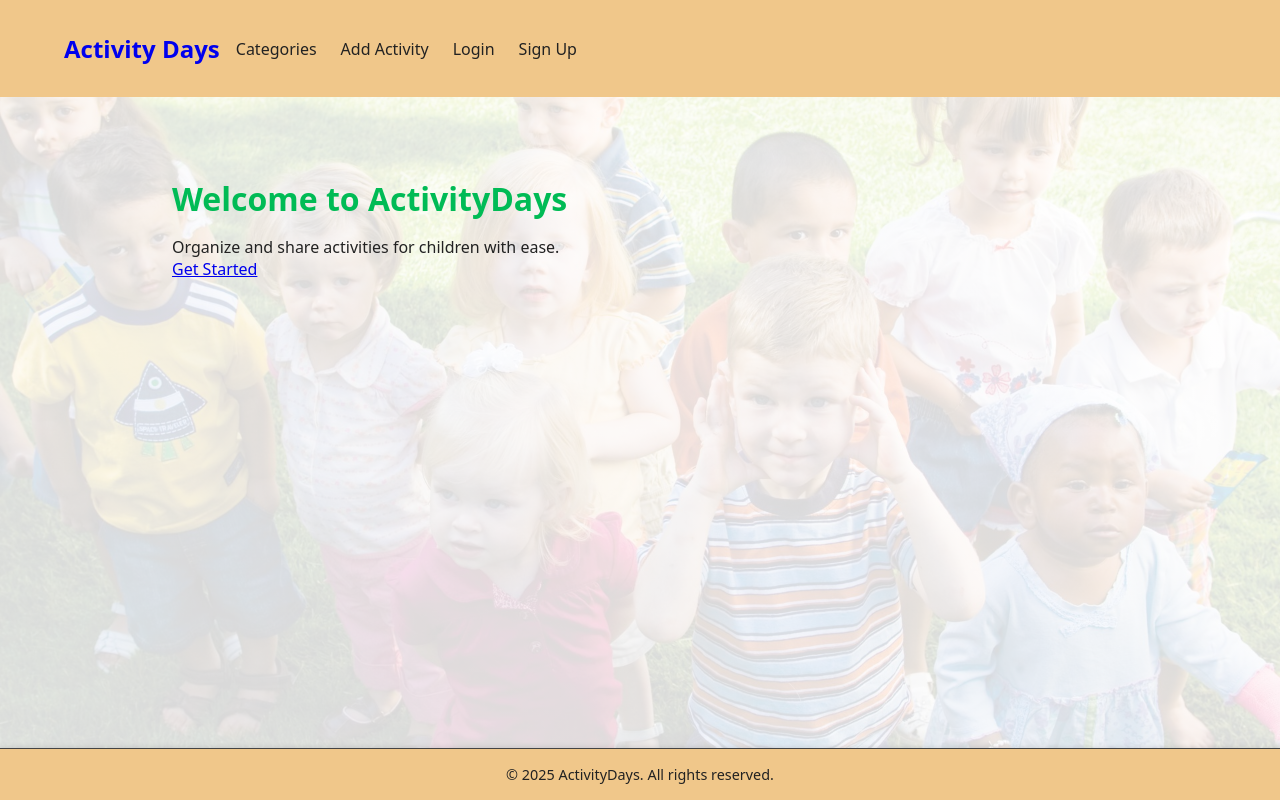
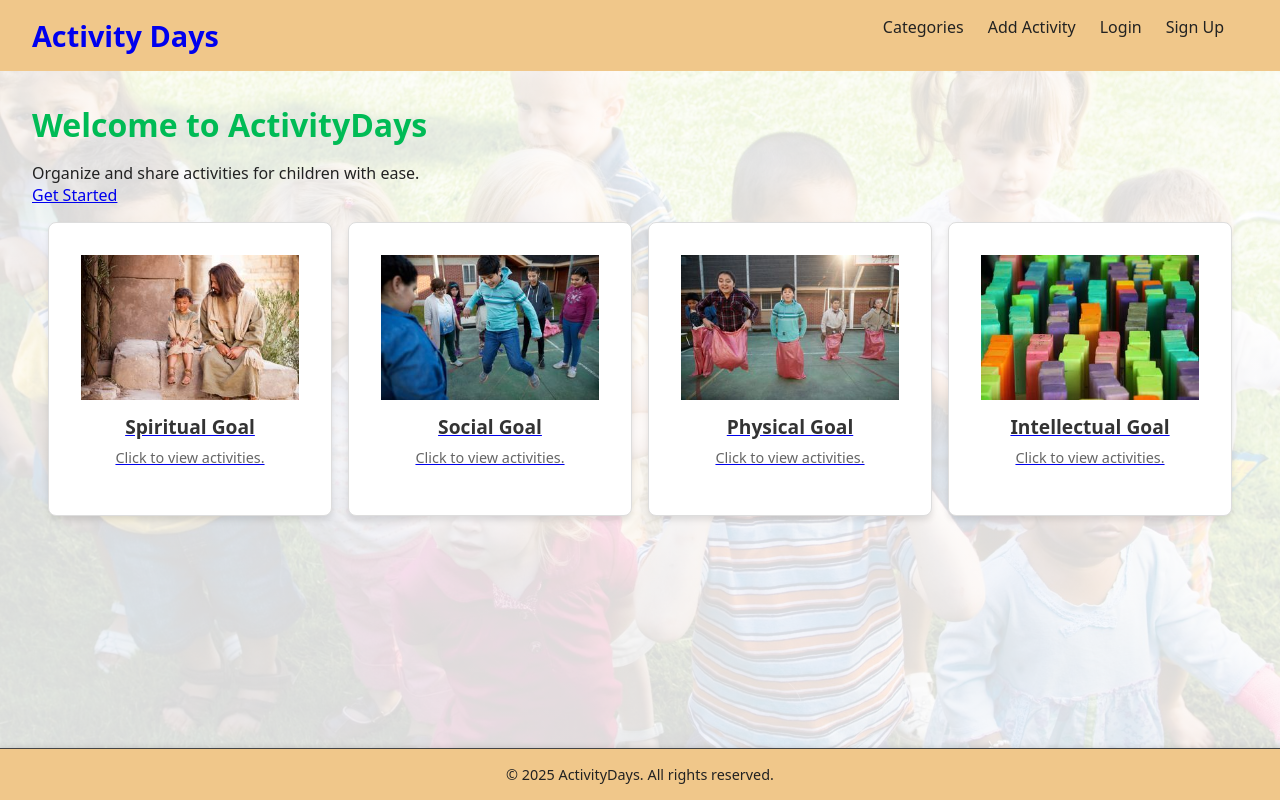
Before and after one commit to juliwhite/ActivityDays, a website built with Vite: page frontend/index.html in a window 1280 px wide. Built offline with nearby package versions, Linux system fonts and the light colour scheme.

Commit message:
add cards style

```diff
--- a/frontend/index.html
+++ b/frontend/index.html
@@ -15,6 +15,37 @@
         <p>Organize and share activities for children with ease.</p>
         <a href="/login.html" class="btn">Get Started</a>
       </div>
+
+      <div class="cards-container">
+        <div class="card" data-category="spiritual goal">
+            <a href="category.html?category=spiritual goal">
+            <img src="src/images/spiritual-goals.jpg" alt="Image 1">
+            <h3>Spiritual Goal</h3>
+            <p>Click to view activities.</p>
+        </a>
+        </div>
+        <div class="card" data-category="social goals">
+            <a href="category.html?category=social goals">
+            <img src="src/images/social-goals.jpg" alt="Image 2">
+            <h3>Social Goal</h3>
+            <p>Click to view activities.</p>
+        </a>
+        </div>
+        <div class="card" data-category="physical goal">
+            <a href="category.html?category=physical goal">
+            <img src="src/images/physical-goals.jpg" alt="Image 3">
+            <h3>Physical Goal</h3>
+            <p>Click to view activities.</p>
+        </a>
+        </div>
+        <div class="card" data-category="intellectual goal">
+            <a href="category.html?category=intellectual goal">
+            <img src="src/images/intellectual-goals.jpg" alt="Image 4">
+            <h3>Intellectual Goal</h3>
+            <p>Click to view activities.</p>
+        </a>
+        </div>
+    </div>
     </main>
 
     <div id="footer"></div>
--- a/frontend/public/style.css
+++ b/frontend/public/style.css
@@ -10,11 +10,13 @@ body{
 	font-family: system-ui, -apple-system, 'Segoe UI', Roboto, 'Helvetica Neue', Arial, sans-serif;
 	background: linear-gradient(0deg, rgba(255,255,255,0.85), rgba(255,255,255,0.85)), url('../src/images/children-large.jpg') center/cover no-repeat;
 	color:#222;
+    padding-bottom: 4rem;
 }
 
 main{
-	max-width:1000px;
-	margin:3rem auto;
+    width: 100%;
+	max-width: none;
+	margin:0;
 	padding:2rem;
 }
 
@@ -25,24 +27,28 @@ header{
 	display:flex;
 	justify-content:space-between;
 	align-items:center;
-    z-index: 0;
+    flex-wrap: wrap;
+    position: relative;
+    z-index: 10;
 }
-/*header .logo{
-    font-weight:700;
-    color:#222;
-    text-decoration:none;
-}*/
+
+header .logo {
+    font-size: 1.8rem;
+    margin: 0;
+    flex: 1 1 auto;
+}
 
 .navbar{
     display:flex;
-    justify-content: space-between;
+    justify-content: flex-end;
+    flex: 1 1 auto;
+    /*justify-content: space-between;
     align-items: center;
     padding: 1rem 2rem;
-    gap:1rem;
+    gap:1rem; */
 }
 
 .logo {
-    font-size: 1.5rem;
     font-weight: bold;
     text-decoration: none;
 }
@@ -51,6 +57,8 @@ header{
     list-style: none;
     display: flex;
     gap: 1.5rem;
+    margin: 0;
+    padding: 0;
 }
 
 .nav-links a {
@@ -59,12 +67,6 @@ header{
     font-weight: 500;
     transition: color 0.3s ease;
 }
-/*nav.navbar a{
-    color:#222;
-    text-decoration: none;
-    font-weight:500;
-    list-style: none;
-}*/
 
 .nav-links a:hover{
     text-decoration:underline
@@ -138,6 +140,179 @@ footer{
         padding:1rem
     }
     header{
+        flex-direction: column;
+        align-items: center;
+        text-align: center;
+        /*padding:.6rem 1rem*/
+    }
+
+    .nav-links {
+        flex-direction: column;
+        gap: 0.75rem;
+        margin-top: 0.5rem;
+    }
+}
+
+/* Cards container */
+.cards-container {
+    display: grid;
+    /*grid-template-columns: repeat(auto-fit, minmax(250px, 1fr));*/
+    /*grid-template-columns: repeat(4, 1fr);*/
+    gap: 1.5rem;
+    padding: 1rem;
+    width: 100%;
+}
+
+/* Individual card styles */
+.card {
+    background-color: white;
+    border: 1px solid #ddd;
+    border-radius: 8px;
+    overflow: hidden;
+    box-shadow: 0 4px 6px rgba(0, 0, 0, 0.1);
+    text-align: center;
+    transition: transform 0.3s ease, box-shadow 0.3s ease;
+}
+
+.card img {
+    width: 100%;
+    height: auto;
+    object-fit: cover;
+}
+
+.card h3 {
+    margin: 0.5rem 0;
+    font-size: 1.2rem;
+    color: #333;
+}
+
+.card p {
+    font-size: 0.9rem;
+    color: #666;
+    padding: 0 1rem 1rem;
+}
+
+.card:hover {
+    transform: translateY(-5px);
+    box-shadow: 0 6px 10px rgba(0, 0, 0, 0.15);
+}
+
+form{
+    display:block;
+}
+
+label{
+    display:block;
+    margin-top:.5rem;
+    font-size:.95rem;
+}
+input[type="email"], input[type="password"], input[type="text"]{
+	width:100%;
+    padding:.6rem;
+    margin-top:.4rem;
+    border:1px solid #ddd;
+    border-radius:6px;
+    font-size:1rem;
+}
+
+button{
+    margin-top:1rem;
+    padding:.6rem 1rem;
+    border-radius:6px;
+    border:none;
+    background:#0b5;
+    color:white;
+    cursor:pointer
+}
+button[disabled]{
+    opacity:.6;
+    cursor:not-allowed
+}
+
+footer{
+	background:#f0c78a;
+    padding:1rem 2rem;
+    text-align:center;
+    font-size:0.9rem;
+    border-top: 1px solid #444;
+    box-shadow: 0 -1px 5px rgba(0, 0, 0, 0.1);
+    position: fixed;
+    bottom: 0;
+    left: 0;
+    right: 0;
+}
+
+.center{
+    display:flex;
+    justify-content:center;
+    align-items:center
+}
+
+@media (max-width:600px){
+    main{ margin:1rem;
+        padding:1rem
+    }
+    header{
         padding:.6rem 1rem
     }
 }
+
+/* Cards container */
+.cards-container {
+    display: grid;
+    grid-template-columns: repeat(auto-fit, minmax(250px, 1fr));
+    gap: 1rem;
+    padding: 1rem;
+}
+
+/* Individual card styles */
+.card {
+    background-color: white;
+    border: 1px solid #ddd;
+    border-radius: 8px;
+    overflow: hidden;
+    box-shadow: 0 4px 6px rgba(0, 0, 0, 0.1);
+    text-align: center;
+    transition: transform 0.3s ease, box-shadow 0.3s ease;
+}
+
+.card img {
+    width: 100%;
+    height: auto;
+    object-fit: cover;
+}
+
+.card h3 {
+    margin: 0.5rem 0;
+    font-size: 1.2rem;
+    color: #333;
+}
+
+.card p {
+    font-size: 0.9rem;
+    color: #666;
+    padding: 0 1rem 1rem;
+}
+
+.card:hover {
+    transform: translateY(-5px);
+    box-shadow: 0 6px 10px rgba(0, 0, 0, 0.15);
+}
+
+@media (max-width: 1024px) {
+    .cards-container {
+        grid-template-columns: repeat(3, 1fr); /* 3 cards per row on medium screens */
+    }
+}
+
+@media (max-width: 768px) {
+    .cards-container {
+        grid-template-columns: repeat(2, 1fr); /* 2 per row on tablets */
+    }
+}
+
+@media (max-width: 480px) {
+    .cards-container {
+        grid-template-columns: 1fr; /* stack vertically on phones */
+    }
+}
```
